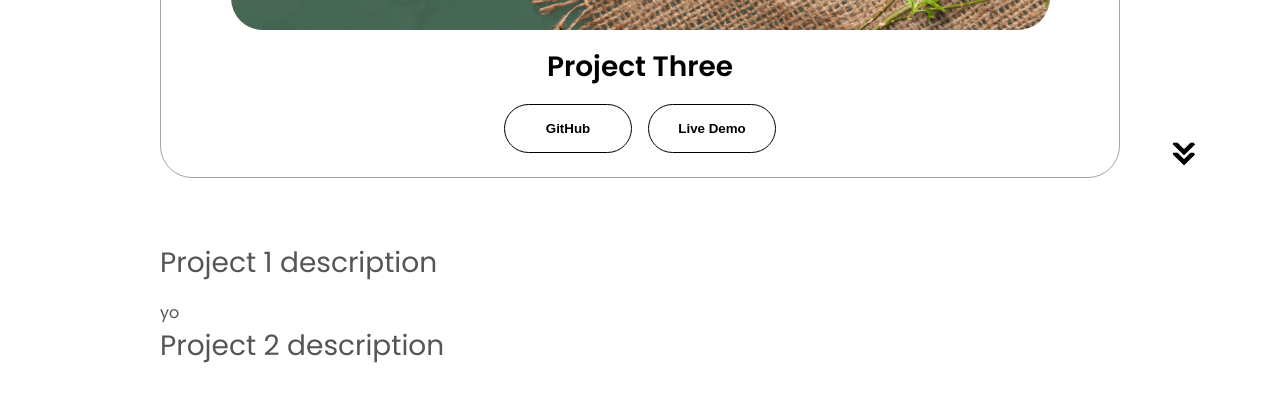
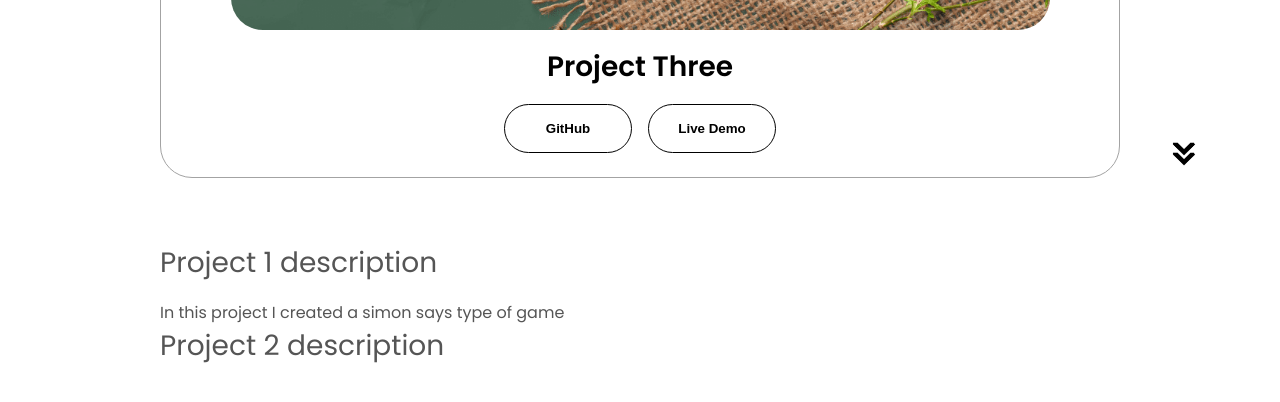
Before and after one commit to AviGhat/webResume, a plain HTML site: page index.html in a window 1280 px wide. Shown: the part 3985-4387 px from the top of the page. Drawn offline with Linux system fonts and the light colour scheme.

Commit message:
testing changes deployment

```diff
--- a/index.html
+++ b/index.html
@@ -274,7 +274,7 @@
     </section>
     <section id="project-descriptions">
         <p class="section_text_p2">Project 1 description</p>
-        <p>yo</p>
+        <p>In this project I created a simon says type of game </p>
         <p class="section_text_p2">Project 2 description </p>
     </section>
     <section id="contact">
```
